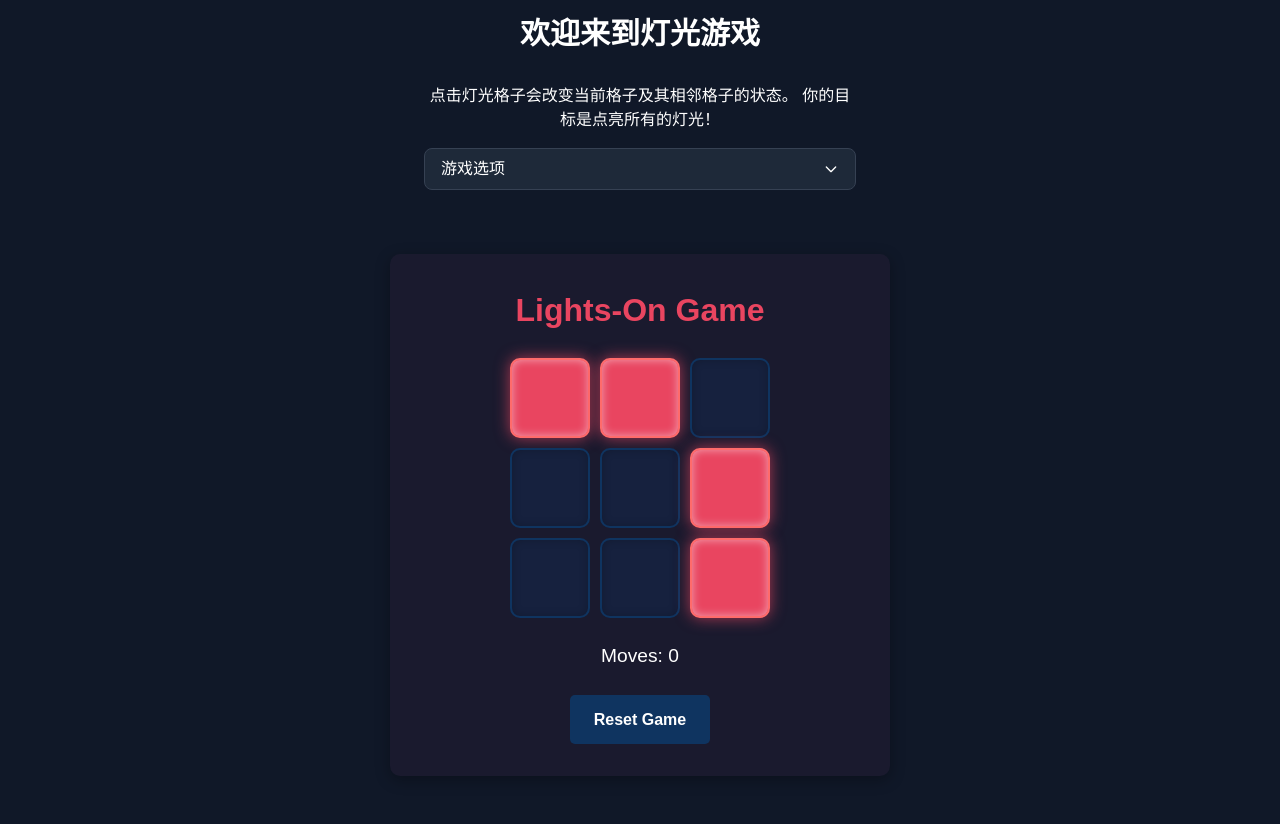
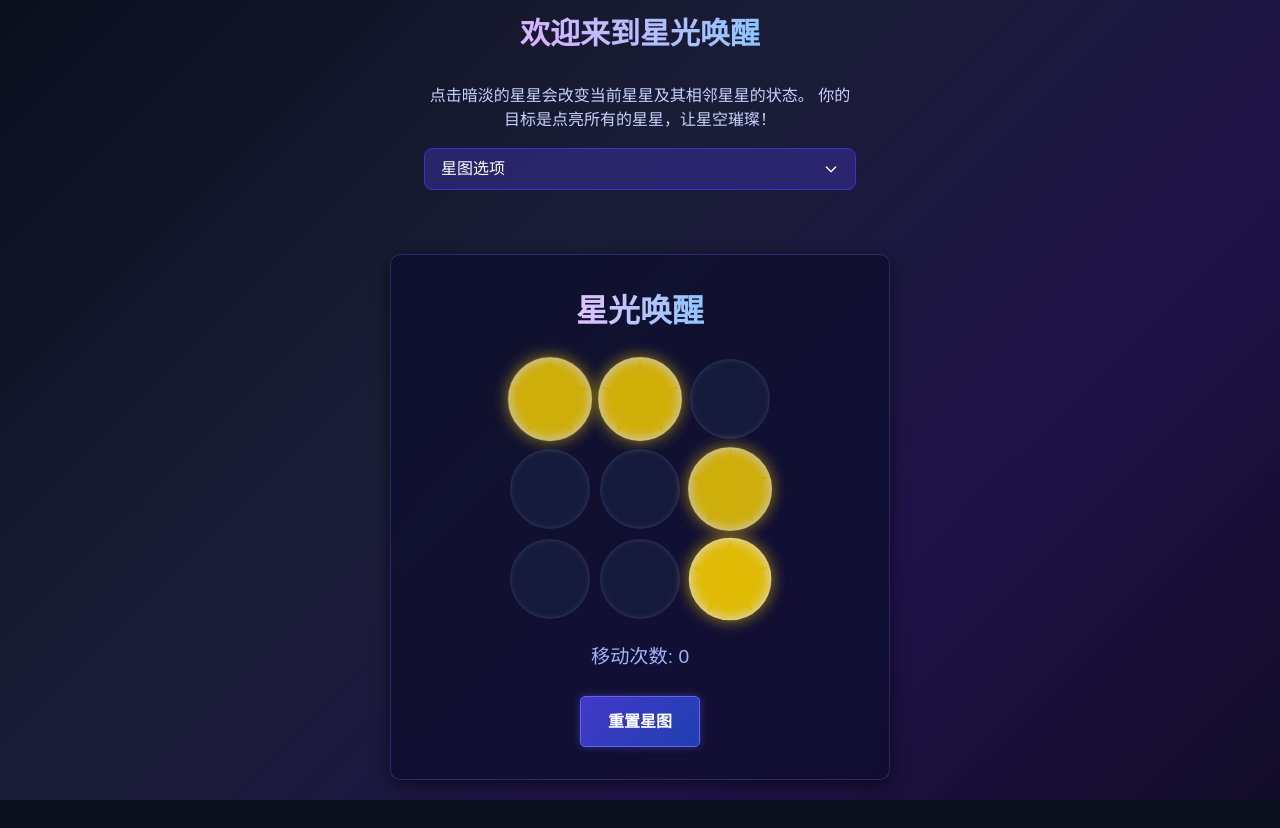
Before and after one commit to Clarence-G/lights-off, a Next.js app: page / in a window 1280 px wide. Built offline with nearby package versions, Linux system fonts and the light colour scheme.

Commit message:
turn into  star light mode

```diff
--- a/src/app/globals.css
+++ b/src/app/globals.css
@@ -1,12 +1,14 @@
 @import "tailwindcss";
 
 :root {
-  --background: #ffffff;
-  --foreground: #171717;
-  --primary: #e94560;
-  --primary-dark: #cf3c54;
+  --background: #020617;
+  --foreground: #f8fafc;
+  --primary: #8b5cf6;
+  --primary-dark: #7c3aed;
   --secondary: #0f3460;
-  --dark-bg: #1a1a2e;
+  --dark-bg: #020617;
+  --star-color: #ffd700;
+  --star-glow: rgba(255, 215, 0, 0.7);
 }
 
 @theme inline {
@@ -16,17 +18,31 @@
   --font-mono: var(--font-geist-mono);
 }
 
-@media (prefers-color-scheme: dark) {
-  :root {
-    --background: #0a0a0a;
-    --foreground: #ededed;
-  }
+.dark {
+  --background: #020617;
+  --foreground: #f8fafc;
 }
 
 body {
   background: var(--background);
   color: var(--foreground);
   font-family: Arial, Helvetica, sans-serif;
+  min-height: 100vh;
+  margin: 0;
+  padding: 0;
+  overflow-x: hidden;
+}
+
+/* 星空背景效果 */
+.starry-bg {
+  position: fixed;
+  top: 0;
+  left: 0;
+  width: 100%;
+  height: 100%;
+  z-index: -1;
+  background: linear-gradient(135deg, #0b0f1d 0%, #1a1d36 40%, #1e1247 70%, #120d29 100%);
+  background-attachment: fixed;
 }
 
 /* 一些额外的全局样式 */
--- a/src/app/layout.tsx
+++ b/src/app/layout.tsx
@@ -13,9 +13,9 @@ const geistMono = Geist_Mono({
 });
 
 export const metadata: Metadata = {
-  title: "Lights-On 益智游戏",
-  description: "一个简单有趣的益智游戏，目标是点亮所有的灯",
-  keywords: ["灯光游戏", "益智游戏", "lights-out", "puzzle game", "next.js"],
+  title: "星光唤醒 - 星空益智游戏",
+  description: "一个简单有趣的星空益智游戏，目标是点亮所有的星星",
+  keywords: ["星光游戏", "星空游戏", "益智游戏", "starlight game", "puzzle game", "next.js"],
 };
 
 // 添加viewport配置，优化移动设备显示
@@ -25,7 +25,7 @@ export const viewport: Viewport = {
   maximumScale: 1.5,
   userScalable: true,
   viewportFit: "cover",
-  themeColor: "#1a1a2e"
+  themeColor: "#0b0f1d"
 };
 
 export default function RootLayout({
@@ -34,9 +34,9 @@ export default function RootLayout({
   children: React.ReactNode;
 }>) {
   return (
-    <html lang="zh-CN">
+    <html lang="zh-CN" className="dark">
       <body
-        className={`${geistSans.variable} ${geistMono.variable} antialiased`}
+        className={`${geistSans.variable} ${geistMono.variable} antialiased bg-[#0b0f1d] text-white min-h-screen`}
       >
         {children}
       </body>
--- a/src/app/page.tsx
+++ b/src/app/page.tsx
@@ -6,8 +6,23 @@ import dynamic from 'next/dynamic';
 // 使用dynamic import确保组件在客户端渲染
 const LightsGame = dynamic(() => import('@/components/LightsGame'), {
   ssr: false,
-  loading: () => <p className="text-center p-10">Loading game...</p>
+  loading: () => <p className="text-center p-10 text-indigo-200">正在加载星空...</p>
 });
+
+// 星空背景样式
+const starryBackground = {
+  background: 'linear-gradient(135deg, #0b0f1d 0%, #1a1d36 40%, #1e1247 70%, #120d29 100%)',
+  backgroundAttachment: 'fixed'
+};
+
+// 应用到全局的样式
+const globalStyles = {
+  minHeight: '100vh',
+  width: '100%',
+  margin: 0,
+  padding: 0,
+  backgroundColor: '#0b0f1d'
+};
 
 export default function Home() {
   const [boardSize, setBoardSize] = useState<number>(3);
@@ -48,7 +63,7 @@ export default function Home() {
       }
 
       // 显示开发者模式已激活的消息
-      alert('🔓 开发者模式已激活！');
+      alert('🔓 星图设计师模式已激活！');
     }
   };
 
@@ -103,6 +118,12 @@ export default function Home() {
     // 窗口大小变化时重新检查
     window.addEventListener('resize', checkIfMobile);
 
+    // 设置全局样式
+    document.body.style.backgroundColor = '#0b0f1d';
+    document.body.style.margin = '0';
+    document.body.style.padding = '0';
+    document.body.style.overflowX = 'hidden';
+
     return () => {
       window.removeEventListener('resize', checkIfMobile);
       if (titleClickTimerRef.current) {
@@ -123,25 +144,27 @@ export default function Home() {
   };
 
   return (
-    <div className="flex flex-col items-center justify-center min-h-screen bg-gray-900 text-white p-4">
+    <>
+      <div className="starry-bg"></div>
+      <div className="flex flex-col items-center justify-center min-h-screen text-white p-4 w-full">
         <h1
-        className="text-2xl md:text-3xl font-bold mb-4 md:mb-8 text-center cursor-pointer select-none"
+          className="text-2xl md:text-3xl font-bold mb-4 md:mb-8 text-center cursor-pointer select-none text-transparent bg-clip-text bg-gradient-to-r from-purple-300 to-blue-300"
           onClick={handleTitleClick}
         >
-        欢迎来到灯光游戏
-        {isDevMode && <span className="text-xs align-top text-blue-400 ml-1">DEV</span>}
+          欢迎来到星光唤醒
+          {isDevMode && <span className="text-xs align-top text-blue-400 ml-1">设计师</span>}
         </h1>
-      <p className="mb-4 text-center max-w-md text-sm md:text-base px-2">
-        点击灯光格子会改变当前格子及其相邻格子的状态。
-        你的目标是点亮所有的灯光！
+        <p className="mb-4 text-center max-w-md text-sm md:text-base px-2 text-indigo-200">
+          点击暗淡的星星会改变当前星星及其相邻星星的状态。
+          你的目标是点亮所有的星星，让星空璀璨！
         </p>
 
         <div className="w-full max-w-md mb-4 md:mb-6 px-2">
           <button
             onClick={toggleOptions}
-          className="flex items-center justify-between w-full px-3 py-2 md:px-4 md:py-2 bg-gray-800 hover:bg-gray-700 transition-colors rounded-lg border border-gray-700"
+            className="flex items-center justify-between w-full px-3 py-2 md:px-4 md:py-2 bg-indigo-900/70 hover:bg-indigo-800/70 transition-colors rounded-lg border border-indigo-700 backdrop-blur-sm"
           >
-          <span className="font-medium text-sm md:text-base">游戏选项</span>
+            <span className="font-medium text-sm md:text-base">星图选项</span>
             <svg
               className={`w-4 h-4 transition-transform duration-300 ${isOptionsOpen ? 'rotate-180' : ''}`}
               fill="none"
@@ -155,28 +178,28 @@ export default function Home() {
 
           {/* 选项面板 */}
           <div
-          className={`mt-2 bg-gray-800 rounded-lg transition-all duration-300 overflow-hidden ${
-            isOptionsOpen ? 'max-h-[1000px] opacity-100 border border-gray-700' : 'max-h-0 opacity-0'
+            className={`mt-2 bg-indigo-900/70 backdrop-blur-md rounded-lg transition-all duration-300 overflow-hidden ${
+              isOptionsOpen ? 'max-h-[1000px] opacity-100 border border-indigo-700' : 'max-h-0 opacity-0'
             }`}
           >
             <div className="p-3 md:p-4">
               <div className="mb-3 md:mb-4">
-              <p className="text-xs md:text-sm text-gray-400 mb-2">游戏大小:</p>
+                <p className="text-xs md:text-sm text-indigo-300 mb-2">星图大小:</p>
                 <div className="flex space-x-2">
                   <button
-                  className={`px-3 py-2 rounded text-xs md:text-sm ${boardSize === 3 ? 'bg-blue-600' : 'bg-gray-700'} hover:bg-blue-500 transition-colors`}
+                    className={`px-3 py-2 rounded text-xs md:text-sm ${boardSize === 3 ? 'bg-blue-600' : 'bg-indigo-800'} hover:bg-blue-500 transition-colors`}
                     onClick={() => setBoardSize(3)}
                   >
                     3x3
                   </button>
                   <button
-                  className={`px-3 py-2 rounded text-xs md:text-sm ${boardSize === 4 ? 'bg-blue-600' : 'bg-gray-700'} hover:bg-blue-500 transition-colors`}
+                    className={`px-3 py-2 rounded text-xs md:text-sm ${boardSize === 4 ? 'bg-blue-600' : 'bg-indigo-800'} hover:bg-blue-500 transition-colors`}
                     onClick={() => setBoardSize(4)}
                   >
                     4x4
                   </button>
                   <button
-                  className={`px-3 py-2 rounded text-xs md:text-sm ${boardSize === 5 ? 'bg-blue-600' : 'bg-gray-700'} hover:bg-blue-500 transition-colors`}
+                    className={`px-3 py-2 rounded text-xs md:text-sm ${boardSize === 5 ? 'bg-blue-600' : 'bg-indigo-800'} hover:bg-blue-500 transition-colors`}
                     onClick={() => setBoardSize(5)}
                   >
                     5x5
@@ -184,37 +207,37 @@ export default function Home() {
                 </div>
               </div>
 
-            <div className="text-xs md:text-sm text-gray-400 mb-4">
-              当前游戏大小: <span className="text-white font-medium">{boardSize}x{boardSize}</span>
+              <div className="text-xs md:text-sm text-indigo-300 mb-4">
+                当前星图大小: <span className="text-white font-medium">{boardSize}x{boardSize}</span>
               </div>
 
               {/* 开发者模式选项 */}
               {isDevMode && (
-              <div className="mt-4 pt-4 border-t border-gray-700">
+                <div className="mt-4 pt-4 border-t border-indigo-700">
                   <div className="flex justify-between items-center mb-3">
-                  <p className="text-xs md:text-sm text-blue-400">开发者选项</p>
+                    <p className="text-xs md:text-sm text-blue-400">星图设计师工具</p>
                     <button
-                    className="text-xs text-gray-400 hover:text-white"
+                      className="text-xs text-indigo-400 hover:text-white"
                       onClick={closeDevMode}
                     >
-                    关闭开发者模式
+                      关闭设计师模式
                     </button>
                   </div>
 
                   <div className="mb-3">
-                  <p className="text-xs md:text-sm text-gray-400 mb-2">自定义初始状态:</p>
+                    <p className="text-xs md:text-sm text-indigo-300 mb-2">自定义星图初始状态:</p>
                     <div className="flex space-x-2 mb-2">
                       <button
-                      className={`px-2 py-1 rounded text-xs ${customInitialState ? 'bg-green-600' : 'bg-gray-700'} hover:bg-green-500 transition-colors`}
+                        className={`px-2 py-1 rounded text-xs ${customInitialState ? 'bg-green-600' : 'bg-indigo-800'} hover:bg-green-500 transition-colors`}
                         onClick={initializeCustomState}
                       >
-                      {customInitialState ? '编辑自定义状态' : '创建自定义状态'}
+                        {customInitialState ? '编辑星图状态' : '创建星图'}
                       </button>
                       <button
-                      className="px-2 py-1 rounded text-xs bg-gray-700 hover:bg-blue-500 transition-colors"
+                        className="px-2 py-1 rounded text-xs bg-indigo-800 hover:bg-blue-500 transition-colors"
                         onClick={randomizeCustomState}
                       >
-                      随机生成
+                        随机星图
                       </button>
                       {customInitialState && (
                         <button
@@ -229,16 +252,16 @@ export default function Home() {
                     {/* 自定义初始状态编辑器 */}
                     {customInitialState && (
                       <div className="mb-3 bg-gray-900 p-2 rounded">
-                      <p className="text-xs text-gray-400 mb-2">点击格子设置初始状态 (黄色=亮)</p>
+                        <p className="text-xs text-indigo-300 mb-2">点击星星设置初始状态 (黄色=亮)</p>
                         <div className="grid place-items-center">
                           {customInitialState.map((row, rowIndex) => (
                             <div key={`custom-${rowIndex}`} className="flex">
                               {row.map((cell, colIndex) => (
                                 <div
                                   key={`custom-${rowIndex}-${colIndex}`}
-                                className={`w-6 h-6 m-1 rounded cursor-pointer border border-gray-600 ${
-                                  cell ? 'bg-yellow-400' : 'bg-gray-800'
-                                }`}
+                                  className={`w-6 h-6 m-1 rounded-full cursor-pointer ${
+                                    cell ? 'bg-yellow-400' : 'bg-indigo-900'
+                                  } border border-indigo-600`}
                                   onClick={() => toggleCustomCell(rowIndex, colIndex)}
                                 />
                               ))}
@@ -256,8 +279,8 @@ export default function Home() {
 
         {/* 在移动设备上添加额外的提示 */}
         {isMobile && (
-        <p className="text-xs text-center text-gray-400 mb-3">
-          提示: 点击灯光可以改变其状态
+          <p className="text-xs text-center text-indigo-300 mb-3">
+            提示: 点击星星可以改变其状态
           </p>
         )}
 
@@ -268,10 +291,11 @@ export default function Home() {
 
         {/* 在移动设备上添加屏幕旋转提示 */}
         {isMobile && boardSize > 3 && (
-        <p className="text-xs text-center text-gray-400 mt-3 px-4">
-          提示: 对于{boardSize}x{boardSize}的游戏，横屏体验可能更好
+          <p className="text-xs text-center text-indigo-300 mt-3 px-4">
+            提示: 对于{boardSize}x{boardSize}的星图，横屏体验可能更好
           </p>
         )}
       </div>
+    </>
   );
 }
--- a/src/components/LightsGame.module.css
+++ b/src/components/LightsGame.module.css
@@ -8,12 +8,17 @@
   width: 100%;
   padding: 1.5rem;
   border-radius: 10px;
-  background-color: #1a1a2e;
-  box-shadow: 0 4px 15px rgba(0, 0, 0, 0.3);
+  background-color: rgba(13, 14, 45, 0.7);
+  box-shadow: 0 4px 15px rgba(0, 0, 0, 0.5);
+  backdrop-filter: blur(5px);
+  border: 1px solid rgba(99, 102, 241, 0.3);
 }
 
 .title {
-  color: #e94560;
+  color: transparent;
+  background: linear-gradient(90deg, #e0c3fc 0%, #8ec5fc 100%);
+  -webkit-background-clip: text;
+  background-clip: text;
   margin-bottom: 1.5rem;
   font-size: 2rem;
   font-weight: bold;
@@ -25,7 +30,7 @@
   position: absolute;
   top: -5px;
   right: -60px;
-  background-color: #4d61fc;
+  background-color: #4f46e5;
   color: white;
   font-size: 0.6rem;
   padding: 2px 6px;
@@ -64,33 +69,90 @@
 .cell {
   width: 80px;
   height: 80px;
-  border-radius: 10px;
+  border-radius: 50%;
   cursor: pointer;
   transition: all 0.3s ease;
-  box-shadow: inset 0 0 10px rgba(0, 0, 0, 0.2);
+  position: relative;
   -webkit-tap-highlight-color: transparent;
+  display: flex;
+  align-items: center;
+  justify-content: center;
+  box-sizing: border-box;
+  overflow: hidden;
+}
+
+.cell::before {
+  content: '';
+  position: absolute;
+  width: 100%;
+  height: 100%;
+  clip-path: polygon(
+    50% 0%, 61% 35%, 98% 35%, 68% 57%,
+    79% 91%, 50% 70%, 21% 91%, 32% 57%,
+    2% 35%, 39% 35%
+  );
+  background: inherit;
+  z-index: 1;
+}
+
+.cell::after {
+  content: '';
+  position: absolute;
+  top: 0; left: 0; right: 0; bottom: 0;
+  border-radius: 50%;
+  opacity: 0;
+  z-index: 0;
+}
+
+.cell:active::after {
+  animation: ripple 0.8s ease-out;
+}
+
+@keyframes ripple {
+  0% {
+    opacity: 1;
+    box-shadow: 0 0 0 0 rgba(255, 215, 0, 0.7);
+  }
+  100% {
+    opacity: 0;
+    box-shadow: 0 0 0 20px rgba(255, 215, 0, 0);
+  }
 }
 
 .off {
-  background-color: #16213e;
-  border: 2px solid #0f3460;
+  background-color: #1a2442;
+  border: 2px solid #2d3a66;
+  opacity: 0.6;
+  box-shadow: inset 0 0 5px rgba(255, 255, 255, 0.1);
 }
 
 .on {
-  background-color: #e94560;
-  border: 2px solid #ff6b6b;
-  box-shadow: 0 0 15px rgba(233, 69, 96, 0.7), inset 0 0 10px rgba(255, 255, 255, 0.5);
+  background-color: #ffd700;
+  border: 2px solid #ffec8b;
+  box-shadow: 0 0 15px rgba(255, 215, 0, 0.7), inset 0 0 10px rgba(255, 255, 255, 0.8);
+  animation: twinkle 3s infinite ease-in-out;
+  animation-delay: calc(var(--delay, 0) * 0.5s);
+}
+
+@keyframes twinkle {
+  0%, 100% { opacity: 1; transform: scale(1); }
+  50% { opacity: 0.8; transform: scale(1.05); }
+}
+
+@keyframes starAppear {
+  0% { opacity: 0; transform: scale(0); }
+  100% { opacity: 1; transform: scale(1); }
 }
 
 .stats {
-  color: #ffffff;
+  color: #a5b4fc;
   margin-bottom: 1rem;
   font-size: 1.2rem;
 }
 
 .resetButton {
   padding: 0.8rem 1.5rem;
-  background-color: #0f3460;
+  background: linear-gradient(135deg, #4338ca 0%, #1e40af 100%);
   color: white;
   border: none;
   border-radius: 5px;
@@ -102,27 +164,33 @@
   min-width: 120px;
   min-height: 44px;
   touch-action: manipulation;
+  border: 1px solid #6366f1;
+  box-shadow: 0 0 8px rgba(99, 102, 241, 0.4);
 }
 
 .resetButton:hover {
-  background-color: #1a6aa3;
+  background: linear-gradient(135deg, #4f46e5 0%, #2563eb 100%);
   transform: translateY(-2px);
+  box-shadow: 0 0 12px rgba(99, 102, 241, 0.6);
 }
 
 .winnerMessage {
   text-align: center;
-  color: #ffffff;
-  background-color: rgba(15, 52, 96, 0.8);
+  color: #a5b4fc;
+  background-color: rgba(30, 41, 59, 0.8);
   padding: 1.5rem;
   border-radius: 10px;
   margin: 1rem 0;
   animation: fadeIn 0.6s ease-in;
   width: 100%;
+  backdrop-filter: blur(8px);
+  border: 1px solid #475569;
 }
 
 .winnerMessage h2 {
-  color: #e94560;
+  color: #ffd700;
   margin-bottom: 1rem;
+  text-shadow: 0 0 10px rgba(255, 215, 0, 0.4);
 }
 
 @keyframes fadeIn {
--- a/src/components/LightsGame.tsx
+++ b/src/components/LightsGame.tsx
@@ -9,8 +9,8 @@ interface LightsGameProps {
 }
 
 const LightsGame = ({ boardSize = 3, initialState = null }: LightsGameProps) => {
-  // 游戏状态: true表示灯亮，false表示灯灭
-  const [lights, setLights] = useState<boolean[][]>([]);
+  // 游戏状态: true表示星星亮起，false表示星星暗淡
+  const [stars, setStars] = useState<boolean[][]>([]);
   const [isWinner, setIsWinner] = useState(false);
   const [moveCount, setMoveCount] = useState(0);
 
@@ -23,13 +23,13 @@ const LightsGame = ({ boardSize = 3, initialState = null }: LightsGameProps) =>
   const initializeGame = () => {
     // 如果提供了自定义初始状态，直接使用
     if (initialState) {
-      setLights([...initialState.map(row => [...row])]);
+      setStars([...initialState.map(row => [...row])]);
       setIsWinner(false);
       setMoveCount(0);
       return;
     }
 
-    // 否则创建一个全部为false（灯灭）的大小为boardSize的矩阵
+    // 否则创建一个全部为false（星星暗淡）的大小为boardSize的矩阵
     const newBoard = Array(boardSize).fill(false).map(() => Array(boardSize).fill(false));
 
     // 随机翻转一些格子来生成初始状态
@@ -38,16 +38,16 @@ const LightsGame = ({ boardSize = 3, initialState = null }: LightsGameProps) =>
     for (let i = 0; i < flips; i++) {
       const row = Math.floor(Math.random() * boardSize);
       const col = Math.floor(Math.random() * boardSize);
-      toggleLights(newBoard, row, col);
+      toggleStars(newBoard, row, col);
     }
 
-    setLights(newBoard);
+    setStars(newBoard);
     setIsWinner(false);
     setMoveCount(0);
   };
 
-  // 翻转灯的状态（在矩阵上直接操作）
-  const toggleLights = (board: boolean[][], row: number, col: number) => {
+  // 翻转星星的状态（在矩阵上直接操作）
+  const toggleStars = (board: boolean[][], row: number, col: number) => {
     // 翻转点击的格子
     board[row][col] = !board[row][col];
 
@@ -68,9 +68,9 @@ const LightsGame = ({ boardSize = 3, initialState = null }: LightsGameProps) =>
   const handleClick = (row: number, col: number) => {
     if (isWinner) return; // 如果已经赢了，不处理点击
 
-    const newBoard = lights.map(row => [...row]); // 创建状态的深拷贝
-    toggleLights(newBoard, row, col);
-    setLights(newBoard);
+    const newBoard = stars.map(row => [...row]); // 创建状态的深拷贝
+    toggleStars(newBoard, row, col);
+    setStars(newBoard);
     setMoveCount(prev => prev + 1);
 
     // 检查是否获胜
@@ -79,15 +79,15 @@ const LightsGame = ({ boardSize = 3, initialState = null }: LightsGameProps) =>
 
   // 检查是否获胜
   const checkWinner = (board: boolean[][]) => {
-    // 所有灯都亮即为获胜
-    const allLightsOn = board.every(row => row.every(light => light === true));
-    if (allLightsOn) {
+    // 所有星星都亮即为获胜
+    const allStarsOn = board.every(row => row.every(star => star === true));
+    if (allStarsOn) {
       setIsWinner(true);
     }
   };
 
-  // 根据棋盘大小和屏幕宽度调整cell大小的样式
-  const getCellSizeStyle = () => {
+  // 根据棋盘大小和屏幕宽度调整星星大小的样式
+  const getStarSizeStyle = () => {
     // 检测窗口宽度以设置合适的大小
     const getBaseSize = () => {
       if (typeof window === 'undefined') return boardSize <= 3 ? 80 : boardSize <= 4 ? 65 : 50;
@@ -116,27 +116,28 @@ const LightsGame = ({ boardSize = 3, initialState = null }: LightsGameProps) =>
 
     return {
       width: `${baseSize}px`,
-      height: `${baseSize}px`
-    };
+      height: `${baseSize}px`,
+      '--delay': `${(Math.random() * 2).toFixed(1)}` // 随机延迟闪烁动画
+    } as React.CSSProperties;
   };
 
   return (
     <div className={styles.gameContainer}>
       <h1 className={styles.title}>
-        Lights-On Game
+        星光唤醒
         {initialState && (
-          <span className={styles.customBadge}>自定义模式</span>
+          <span className={styles.customBadge}>自定义星图</span>
         )}
       </h1>
 
       <div className={styles.board}>
-        {lights.map((row, rowIndex) => (
+        {stars.map((row, rowIndex) => (
           <div key={rowIndex} className={styles.row}>
-            {row.map((light, colIndex) => (
+            {row.map((star, colIndex) => (
               <div
                 key={`${rowIndex}-${colIndex}`}
-                className={`${styles.cell} ${light ? styles.on : styles.off}`}
-                style={getCellSizeStyle()}
+                className={`${styles.cell} ${star ? styles.on : styles.off}`}
+                style={getStarSizeStyle()}
                 onClick={() => handleClick(rowIndex, colIndex)}
               />
             ))}
@@ -145,22 +146,22 @@ const LightsGame = ({ boardSize = 3, initialState = null }: LightsGameProps) =>
       </div>
 
       <div className={styles.stats}>
-        <p>Moves: {moveCount}</p>
+        <p>移动次数: {moveCount}</p>
       </div>
 
       {isWinner && (
         <div className={styles.winnerMessage}>
-          <h2>🎉 Congratulations! 🎉</h2>
-          <p>You turned all the lights on in {moveCount} moves!</p>
+          <h2>✨ 星光璀璨！✨</h2>
+          <p>你成功点亮了所有星星，用了 {moveCount} 次移动！</p>
           <button className={styles.resetButton} onClick={initializeGame}>
-            Play Again
+            再次挑战
           </button>
         </div>
       )}
 
       {!isWinner && (
         <button className={styles.resetButton} onClick={initializeGame}>
-          Reset Game
+          重置星图
         </button>
       )}
     </div>
```
Lines whose indentation alone changed are shown as unchanged.
